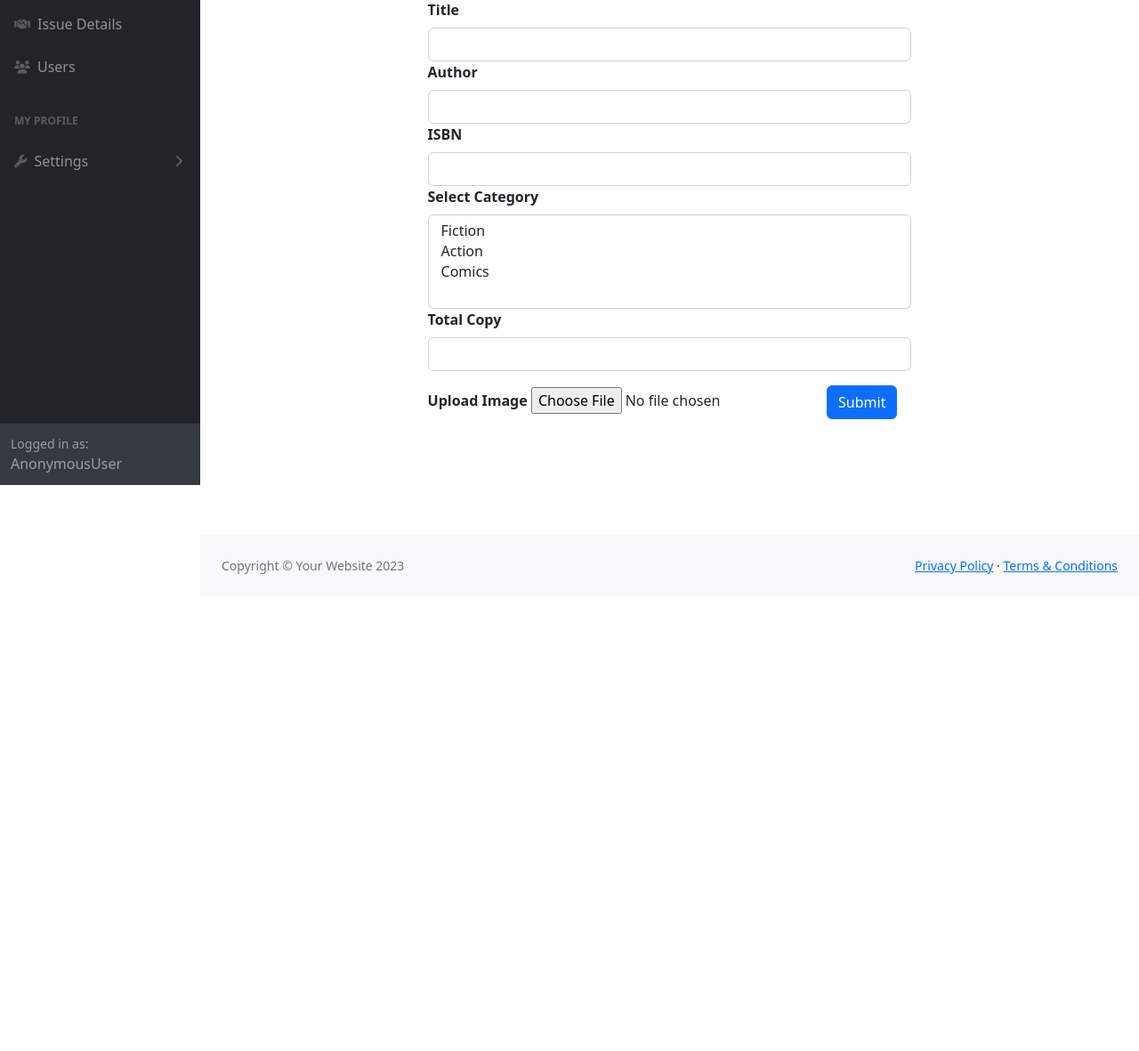
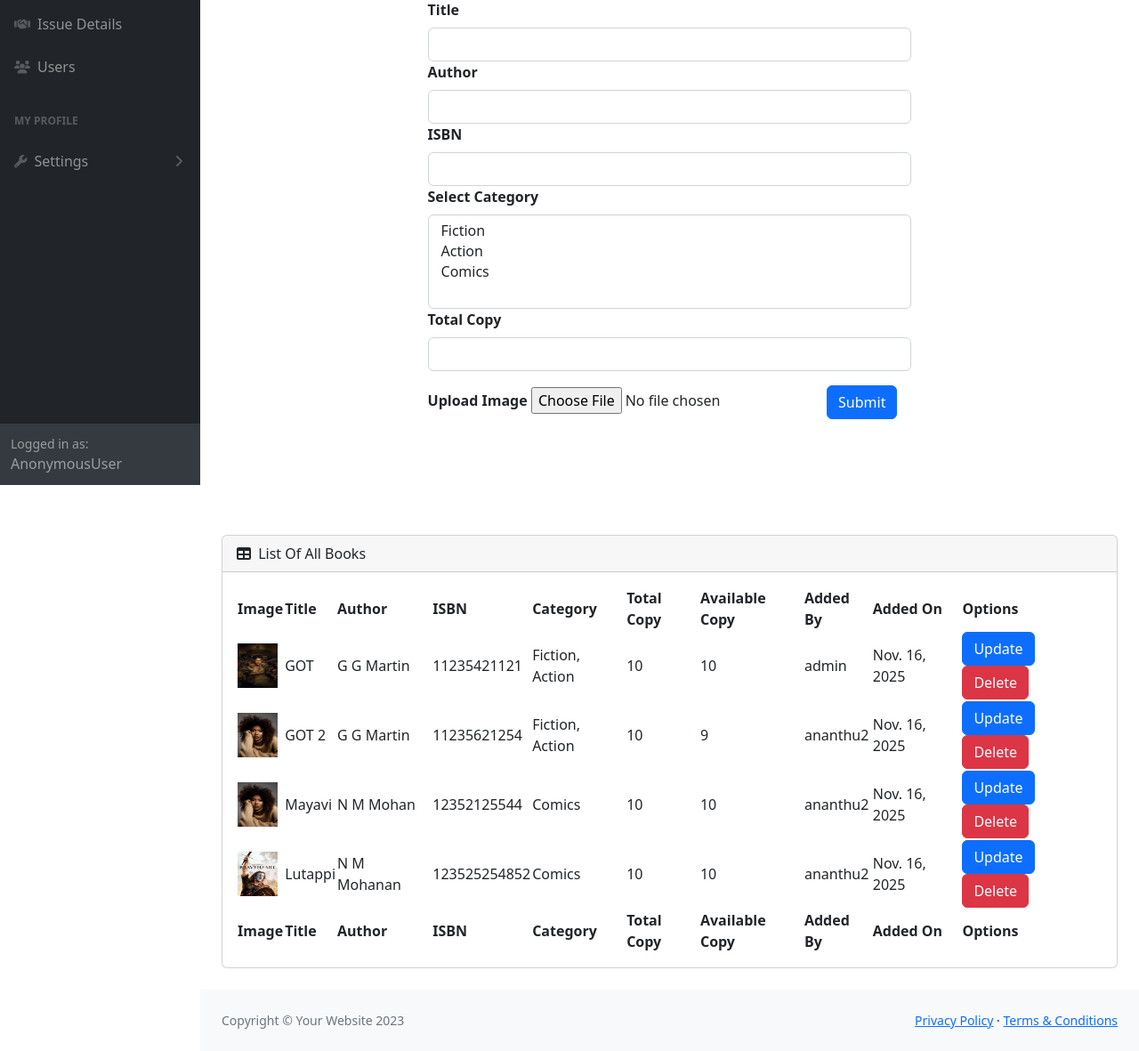
Before and after one commit to um-shuhaib/libraryManagement, a Django app: page /addbook/ in a window 1280 px wide. Shown: the part 255-1436 px from the top of the page at 89% size. Before the commit the page ends 900 px from the top, so only its background shows below. Run offline with Django 5.2, Linux system fonts and the light colour scheme; data comes from the database, SQL or seed files in the repository; both versions use the stored data as it was after the commit; some libraries are stand-ins or nearby versions.

Commit message:
update book and delete book completed

```diff
--- a/libraryApp/templates/addbook.html
+++ b/libraryApp/templates/addbook.html
@@ -23,4 +23,70 @@
                     </div>
 
                 </div>
+                <div class="container-fluid px-4">
+                    <div id="section-table" class="card mb-4">
+                        <div class="card-header">
+                            <i class="fas fa-table me-1"></i>
+                            List Of All Books
+                        </div>
+                        <div class="card-body">
+                            <table id="datatablesSimple" class="datatable">
+                                <thead>
+                                    <tr>
+                                        <th>Image</th>
+                                        <th>Title</th>
+                                        <th>Author</th>
+                                        <th>ISBN</th>
+                                        <th>Category</th>
+                                        <th>Total Copy</th>
+                                        <th>Available Copy</th>
+                                        <th>Added By</th>
+                                        <th>Added On</th>
+                                        <th>Options</th>
+                                    </tr>
+                                </thead>
+                                <tfoot>
+                                    <tr>
+                                        <th>Image</th>
+                                        <th>Title</th>
+                                        <th>Author</th>
+                                        <th>ISBN</th>
+                                        <th>Category</th>
+                                        <th>Total Copy</th>
+                                        <th>Available Copy</th>
+                                        <th>Added By</th>
+                                        <th>Added On</th>
+                                        <th>Options</th>
+                                    </tr>
+                                </tfoot>
+                                <tbody>
+                                    {% for book in books %}
+                                    <tr>
+                                        <td>
+                                            <img src="{{book.image.url}}"  height="50px" width="45px" alt="img">
+                                        </td>
+                                        <td>{{book.title}}</td>
+                                        <td>{{book.author}}</td>
+                                        <td>{{book.isbn}}</td>
+                                        <td>
+                                            {% for cat in book.category.all %}
+                                                {{ cat.category }}{% if not forloop.last %}, {% endif %}
+                                            {% endfor %}
+                                        </td>
+                                        <td>{{book.total_copy}}</td>
+                                        <td>{{book.avl_copy}}</td>
+                                        <td>{{book.user}}</td>
+                                        <td>{{book.added_on}}</td>
+                                        <td>
+                                            <a href="{% url 'update' book.id %}" class="btn btn-primary">Update</a>
+                                            <a href="{% url 'delete' book.id %}" class="btn btn-danger">Delete</a>
+                                        </td>
+
+                                    </tr>
+                                    {% endfor %}
+                                </tbody>
+                            </table>
+                        </div>
+                    </div>
+                </div>
 {% endblock %}
--- a/libraryApp/templates/dashboard.html
+++ b/libraryApp/templates/dashboard.html
@@ -147,7 +147,7 @@
                     <div id="section-table" class="card mb-4">
                         <div class="card-header">
                             <i class="fas fa-table me-1"></i>
-                            List Of Available Books
+                            List Of All Books
                         </div>
                         <div class="card-body">
                             <table id="datatablesSimple" class="datatable">
--- a/libraryApp/templates/issueuser.html
+++ b/libraryApp/templates/issueuser.html
@@ -61,7 +61,7 @@
                             <td>{{user.email}}</td>
                             <td>{{user.phone}}</td>
                             <td>
-                                <a href="" class="btn btn-primary">Issue Book</a>
+                                <a href="{% url 'issued' user.id book.id %}" class="btn btn-primary">Issue Book</a>
                             </td>
 
 
--- a/libraryApp/views.py
+++ b/libraryApp/views.py
@@ -5,7 +5,7 @@ from libraryApp.forms import UserRegisterForm,AddBookForm
 from django.core.mail import send_mail,settings
 from libraryApp.models import User,Category,Book,Issue
 from django.contrib.auth import authenticate,login,logout
-
+from datetime import date, timedelta
 # Create your views here.
 def send_otp(user_instance):
     user_instance.generate_otp()
@@ -64,7 +64,7 @@ class LoginView(View):
 
 class DashboardView(View):
     def get(self,request):
-        books=Book.objects.filter(avl_copy__gt = 0)
+        books=Book.objects.all()
         return render(request,"dashboard.html",{"books":books})
 
 class MailVerifyView(View):
@@ -115,7 +115,8 @@ class AddCategoryView(View):
 class AddBookView(View):
     def get(self,request):
         form=AddBookForm()
-        return render(request,"addbook.html",{"form":form})
+        books=Book.objects.all()
+        return render(request,"addbook.html",{"form":form,"books":books})
     def post(self,request):
         form_instance=AddBookForm(request.POST,request.FILES)
         total=request.POST.get("total_copy")
@@ -139,3 +140,34 @@ class IssueUserView(View):
         book=Book.objects.get(id=kwargs.get("id"))
         users=User.objects.filter(role="user")
         return render(request,"issueuser.html",{"book":book,"users":users})
+
+
+class IssuedView(View):
+    def get(self,request,**kwargs):
+        book=Book.objects.get(id=kwargs.get("book_id"))
+        user=User.objects.get(id=kwargs.get("user_id"))
+        Issue.objects.create(user=user,book=book,due_date=date.today() + timedelta(days=7))
+        book.avl_copy -= 1
+        book.save()
+        return redirect("issue")
+
+class UpdateBookView(View):
+    def get(self,request,**kwargs):
+        book=Book.objects.get(id=kwargs.get("id"))
+        form=AddBookForm(instance=book)
+        return render(request,"updatebook.html",{"form":form})
+    def post(self,request,**kwargs):
+        book=Book.objects.get(id=kwargs.get("id"))
+        form_instance=AddBookForm(request.POST,request.FILES,instance=book)
+        if form_instance.is_valid():
+            book=form_instance.save(commit=False)
+            book.user=request.user
+            book.save()
+            form_instance.save_m2m()
+            return redirect("book")
+
+class DeleteBookView(View):
+    def get(self,request,**kwargs):
+        book=Book.objects.get(id=kwargs.get("id"))
+        book.delete()
+        return redirect("book")
--- a/libraryManagement/urls.py
+++ b/libraryManagement/urls.py
@@ -33,5 +33,8 @@ urlpatterns = [
     path("addbook/",views.AddBookView.as_view(),name="book"),
     path("issue/",views.IssueBookView.as_view(),name="issue"),
     path("issue/user/<int:id>",views.IssueUserView.as_view(),name="issueuser"),
+    path("issue/issued/<int:user_id>/<int:book_id>",views.IssuedView.as_view(),name="issued"),
+    path("updatebook/<int:id>",views.UpdateBookView.as_view(),name="update"),
+    path("deletebook/<int:id>",views.DeleteBookView.as_view(),name="delete"),
 
 ]+ static(settings.MEDIA_URL, document_root=settings.MEDIA_ROOT)
```
Also changed, not shown: libraryApp/templates/issuebook.html (+4 -3 lines), libraryApp/templates/updatebook.html (added, +27 -0 lines), books/CUSTODY.jpg (added), db.sqlite3.
